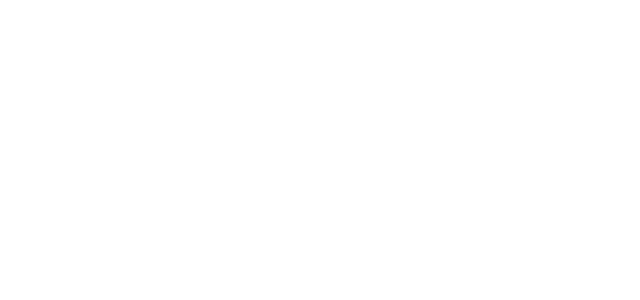
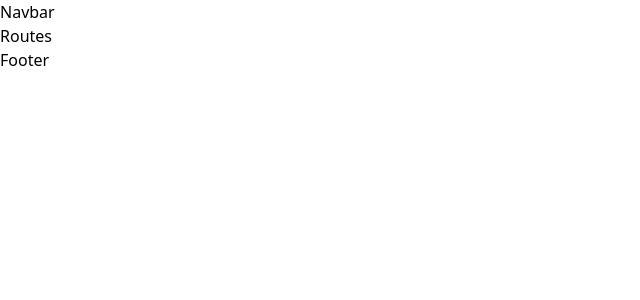
Before and after one commit to yusufisbilir/Web-Search, a React (Create React App) app: page / in a window 1280 px wide. Shown: the top 300 px of the page, without its empty margins (0-640 px from the left). Built offline with nearby package versions, Linux system fonts and the light colour scheme.

Commit message:
Create file structure.

```diff
--- a/src/App.js
+++ b/src/App.js
@@ -1,5 +1,15 @@
+import { Navbar } from './components/Navbar';
+import { Footer } from './components/Footer';
+import { Routes } from './components/Routes';
+
 function App() {
-  return <div className="App"></div>;
+  return (
+    <div>
+      <Navbar />
+      <Routes />
+      <Footer />
+    </div>
+  );
 }
 
 export default App;
--- /dev/null
+++ b/src/components/Footer.jsx
@@ -0,0 +1,3 @@
+export const Footer = () => {
+  return <div>Footer</div>;
+};
--- /dev/null
+++ b/src/components/Navbar.jsx
@@ -0,0 +1,3 @@
+export const Navbar = () => {
+  return <div>Navbar</div>;
+};
--- /dev/null
+++ b/src/components/Routes.jsx
@@ -0,0 +1,3 @@
+export const Routes = () => {
+  return <div>Routes</div>;
+};
```
